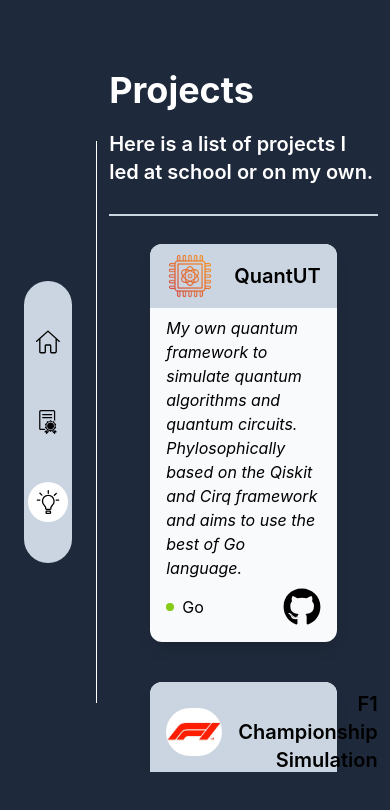
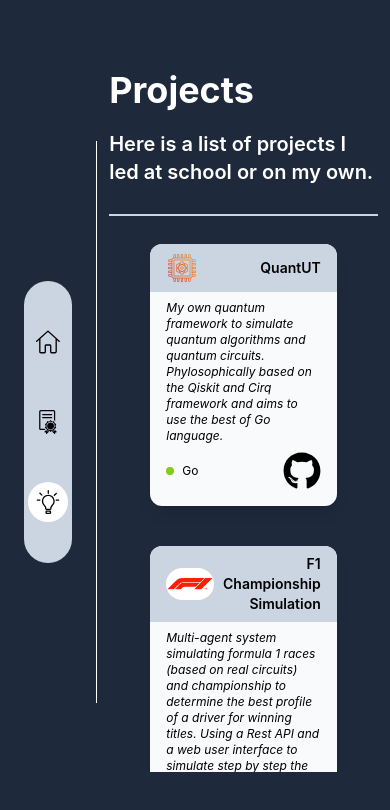
Before and after one commit to milairhu/milairhu.github.io, a React (Create React App) app: page /projects in a window 390 px wide. Shown: the top 810 px of the page. Built offline with nearby package versions, Linux system fonts and the light colour scheme.

Commit message:
ProjectCard text size responsive

```diff
--- a/src/components/Projects/ProjectCard.tsx
+++ b/src/components/Projects/ProjectCard.tsx
@@ -14,18 +14,18 @@ const ProjectCard : React.FC<ProjectCardProps> = ({title, description, link, ima
     return (
       <div className='h-full w-full bg-slate-50 rounded-xl shadow-lg flex flex-col justify-between pb-4'>
         <div className='flex flex-col h-3/4 w-full'>
-          <div className='flex justify-between space-x-4 h-fit w-full items-center bg-slate-300 px-4 py-2 rounded-t-xl'>
-            <img src={image} alt='project' className='rounded-full max-w-14 h-12'/>
-            <div className='text-end  text-black font-semibold text-xl md:text-2xl text-wrap'>
+          <div className='flex justify-between space-x-2 h-fit w-full items-center bg-slate-300 px-4 py-2 rounded-t-xl'>
+            <img src={image} alt='project' className='rounded-full max-w-14 h-8 md:h-12'/>
+            <div className='text-end text-black font-semibold text-sm md:text-xl md:text-2xl text-wrap'>
               {title}
             </div>
           </div>
-            <div className='h-full text-black font-normal text-md md:text-lg px-4 py-2 italic'>
+            <div className='h-full text-black font-normal text-xs md:text-lg px-4 py-2 italic'>
               <p>{description}</p>
             </div>
         </div>
         <div className='flex items-center justify-between px-4'>
-          <div className='flex items-center w-10/12 text-black justify-start text-wrap text-md md:text-lg'>
+          <div className='flex items-center w-10/12 text-black justify-start text-wrap text-xs md:text-lg'>
             <div className='w-2 h-2 md:w-3 md:h-3 mr-2 bg-lime-500 rounded-full min-w-2' />
             <span>{technos.join(', ')}</span>
           </div>
```
